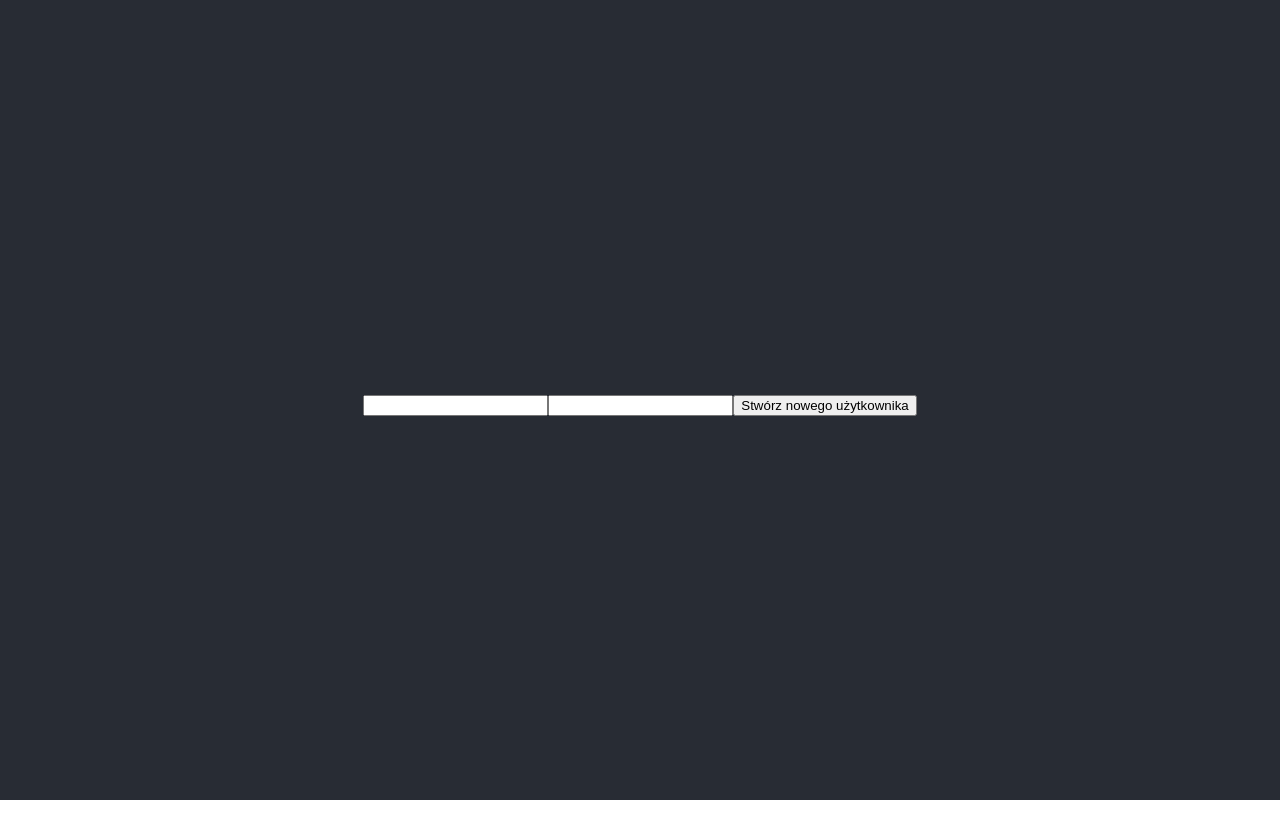
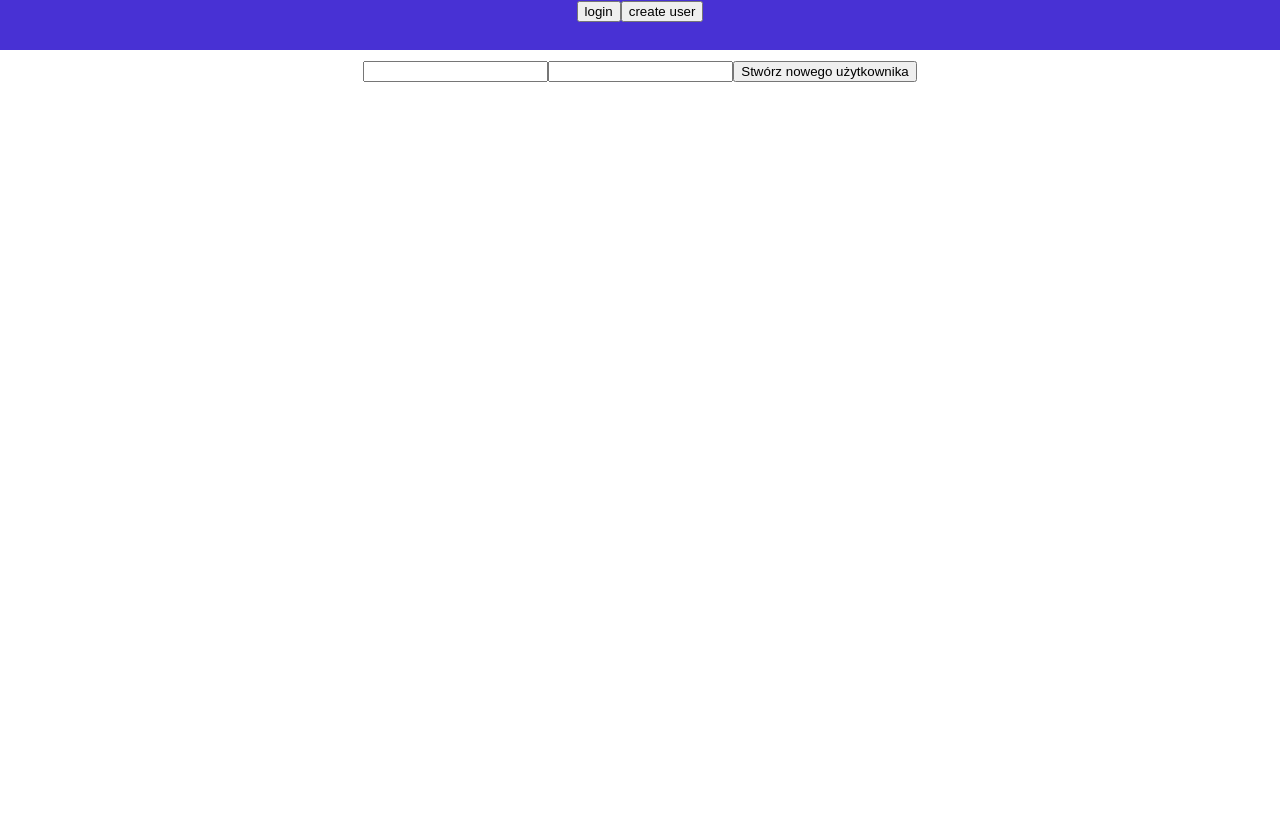
Before and after one commit to jakubpodolski/notes-app, a React (Create React App) app: page / in a window 1280 px wide. Shown: the top 838 px of the page. Before the commit the page ends 800 px from the top, so only its background shows below. Built offline with nearby package versions, Linux system fonts and the light colour scheme.

Commit message:
Added stylus, created basic header and css

```diff
--- a/package.json
+++ b/package.json
@@ -6,7 +6,8 @@
     "react": "^16.8.3",
     "react-dom": "^16.8.3",
     "react-router-dom": "^4.3.1",
-    "react-scripts": "2.1.5"
+    "react-scripts": "2.1.5",
+    "stylus": "^0.54.5"
   },
   "scripts": {
     "start": "react-scripts start",
--- /dev/null
+++ b/src/Components/Header/Header.css
@@ -0,0 +1,8 @@
+.div-wrapper-header {
+  height: 50px;
+  background-color: #4831d4;
+  width: 100%;
+  margin-bottom: 10px;
+  margin-top: -60px;
+  position: fixed;
+}
--- a/src/Components/Header/Header.js
+++ b/src/Components/Header/Header.js
@@ -1,14 +1,13 @@
 import React from 'react';
+import './Header.css'
 
 const Header = (props) => {
     const button = props.onButtonClick
     return (
-        <div>
-        <button onClick={() => button()}>
-            Click!
-          </button>
+        <div className='div-wrapper-header'>
+            <button> login </button>
+            <button> create user </button>
         </div>
-
     )
 }
 
--- /dev/null
+++ b/src/Components/Header/Header.styl
@@ -0,0 +1,7 @@
+.div-wrapper-header
+    height: 50px
+    background-color: #4831D4
+    width: 100%
+    margin-bottom: 10px
+    margin-top: -60px
+    position: fixed
--- /dev/null
+++ b/src/Components/UserLogin/UserLogin.css
@@ -0,0 +1,3 @@
+.div-wrapper-userlogin {
+    margin-top: 60px
+}
--- a/src/Components/UserLogin/UserLogin.js
+++ b/src/Components/UserLogin/UserLogin.js
@@ -1,9 +1,10 @@
 import React from 'react';
+import './UserLogin.css'
 
 const UserLogin = (props) => {
     const {createUser,handleChange,username,password} = {...props}
     return (
-        <div>
+        <div className='div-wrapper-userlogin'>
             <form onSubmit={(event) => createUser(event)}>
                 <input type="text" value={username} onChange={handleChange} name='username'/>
                 <input type="text" value={password} onChange={handleChange} name='password'/>
--- a/src/Containers/App/App.js
+++ b/src/Containers/App/App.js
@@ -1,5 +1,8 @@
 import React, { Component } from 'react';
+
 import UserLogin from '../../Components/UserLogin/UserLogin';
+import Header from '../../Components/Header/Header';
+
 import './App.css';
 
 class App extends Component {
@@ -8,7 +11,7 @@ class App extends Component {
     this.state = {
       username: '',
       password: '',
-
+      userLogedIn: false,
     }
   }
 
@@ -26,17 +29,19 @@ class App extends Component {
   render() {
     return (
       <div className="App">
-        <header className="App-header">
+        <Header />
         <UserLogin
           createUser={(event) => this.createUser(event)}
           handleChange={(event) => this.handleChange(event)}
           username={this.username}
           password={this.password}
         />
-        </header>
+        <div style={{height: 2000}}></div>
       </div>
     );
   }
 }
 
 export default App;
+
+// two types of uers -> normal user, admin
```
Also changed, not shown: 1 other file (tests, documents, lock files or other folders). Lines whose indentation alone changed are shown as unchanged.
